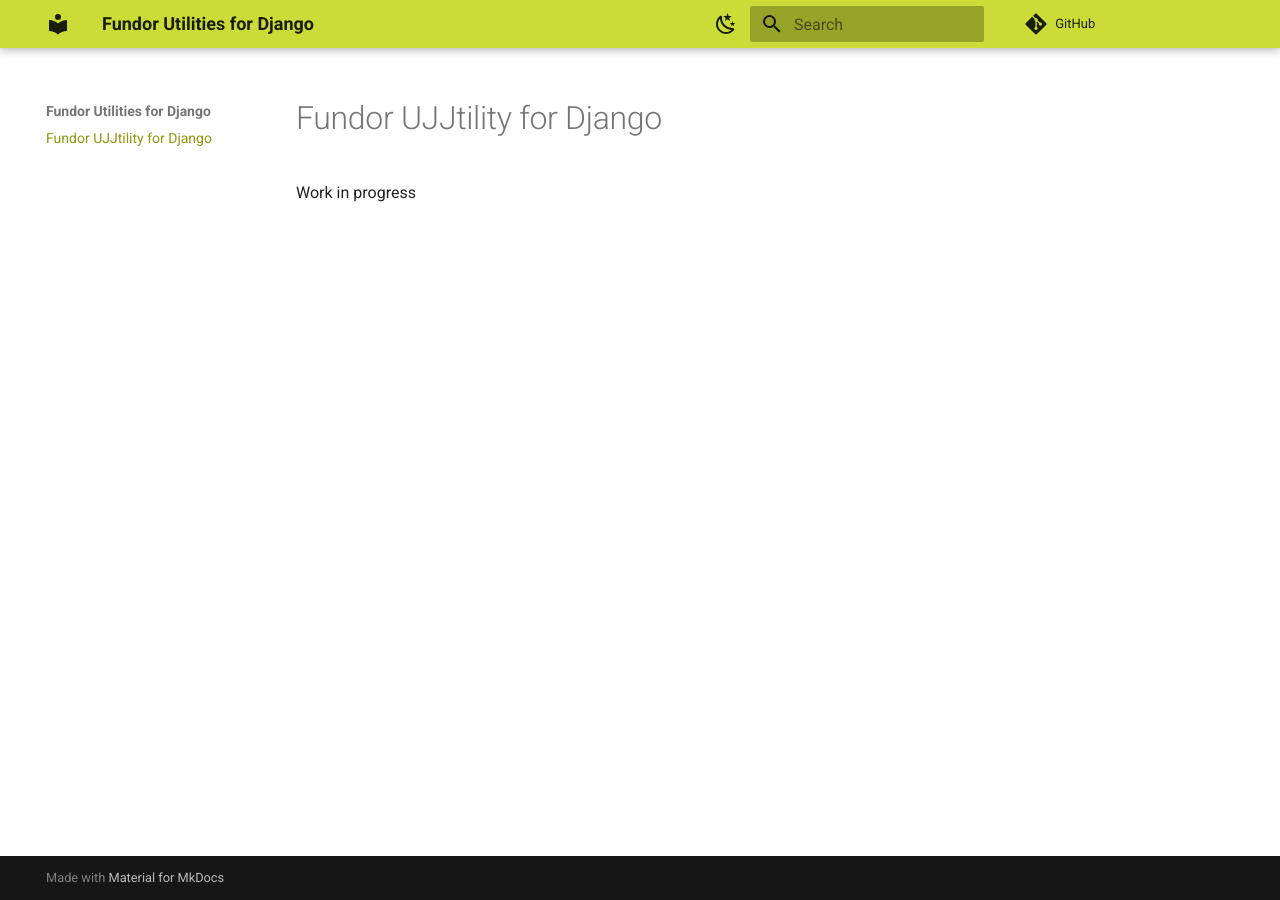
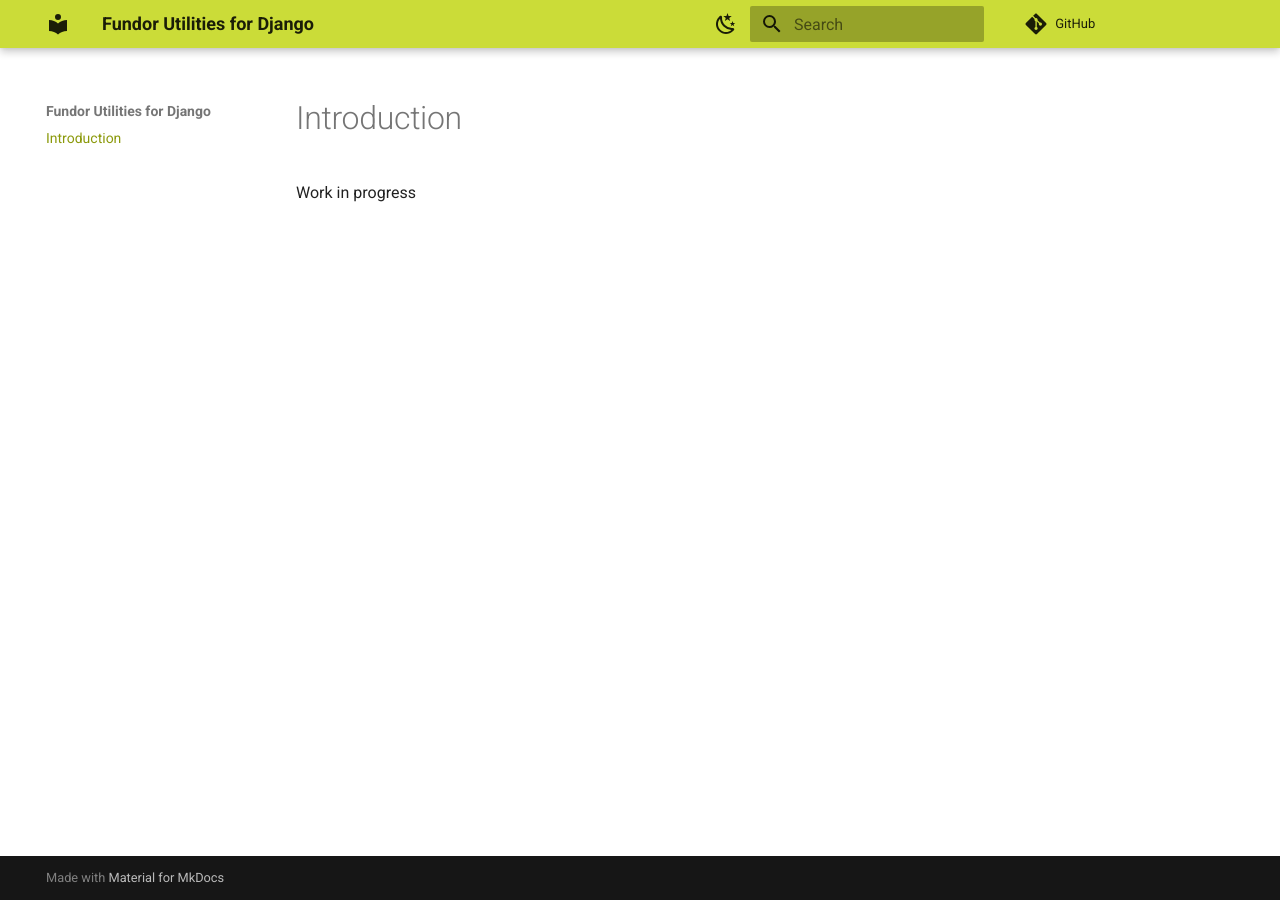
Before and after one commit to fundor333/fundor_utilities, an MkDocs documentation site: the page built from docs/index.md, in a window 1280 px wide. Built offline with MkDocs 1.6.1 and Material for MkDocs 9.7.7, drawn with Linux system fonts in a browser that asks for light colours; comment, search, counter and statistics services are not loaded; the version menu is left out.

Commit message:
gitflow-hotfix-stash: fix_docs

```diff
--- a/docs/index.md
+++ b/docs/index.md
@@ -1,2 +1,3 @@
-# Fundor UJJtility for Django
+# Introduction
+
 Work in progress
```
